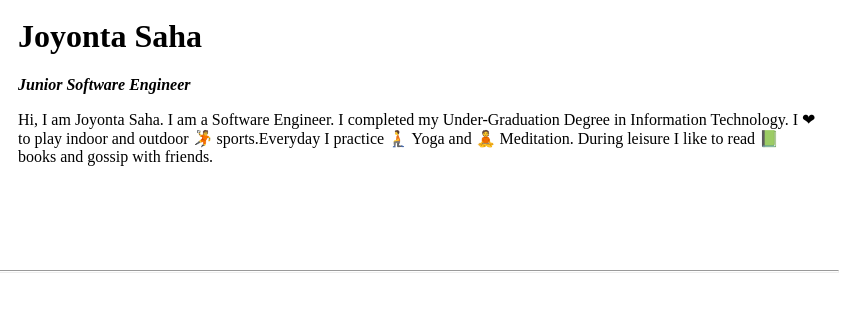
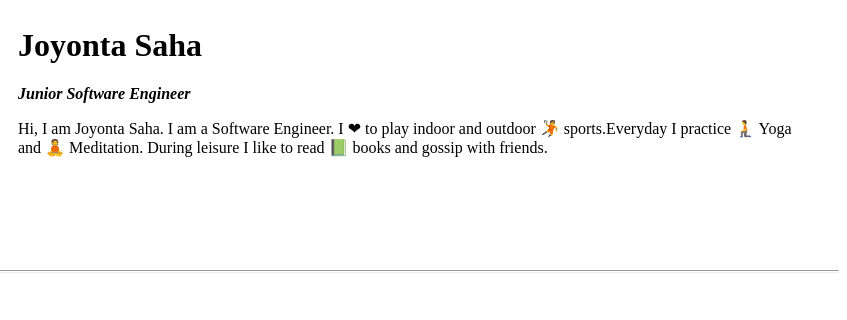
Before and after one commit to JoyontaSaha/cv, a plain HTML site: page index.html in a window 1280 px wide. Shown: the part 92-412 px from the top of the page, 433-1280 px from the left. Drawn offline with Linux system fonts and the light colour scheme.

Commit message:
Update index.html
para text edited

```diff
--- a/index.html
+++ b/index.html
@@ -14,7 +14,7 @@
       <td>
         <h1>Joyonta Saha</h1>
         <p><em><strong>Junior Software Engineer</strong></em></p>
-        <p>Hi, I am Joyonta Saha. I am a Software Engineer. I completed my Under-Graduation Degree in Information Technology. I ❤ to play indoor and outdoor 🤾 sports.Everyday I practice 🧎 Yoga and 🧘 Meditation. During leisure I like to read 📗
+        <p>Hi, I am Joyonta Saha. I am a Software Engineer. I ❤ to play indoor and outdoor 🤾 sports.Everyday I practice 🧎 Yoga and 🧘 Meditation. During leisure I like to read 📗
           books and gossip with friends.</p>
       </td>
     </tr>
```
